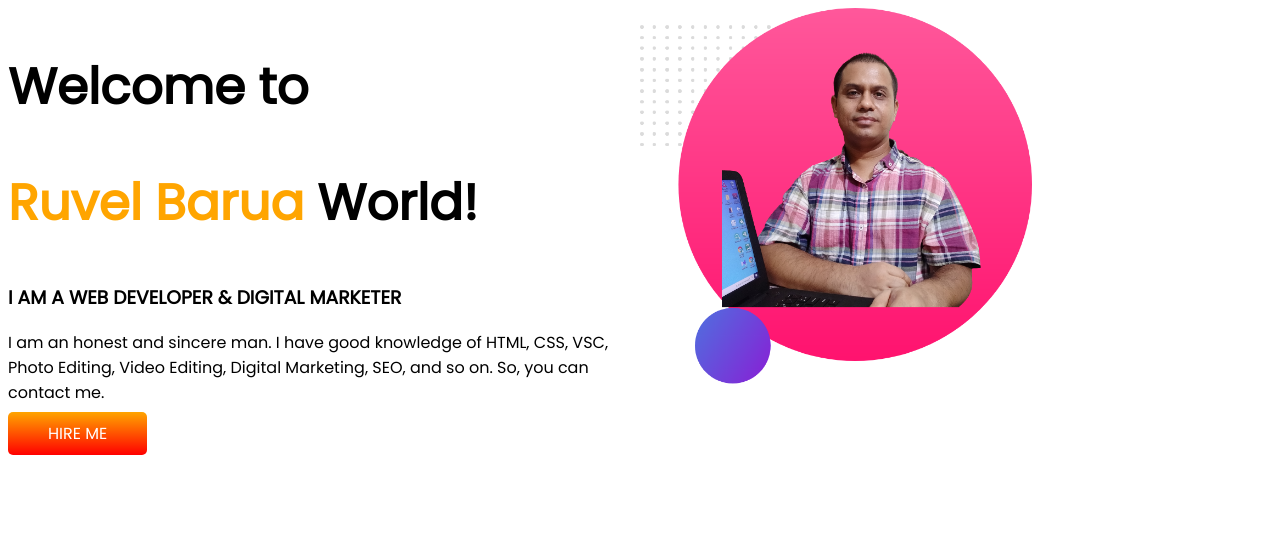
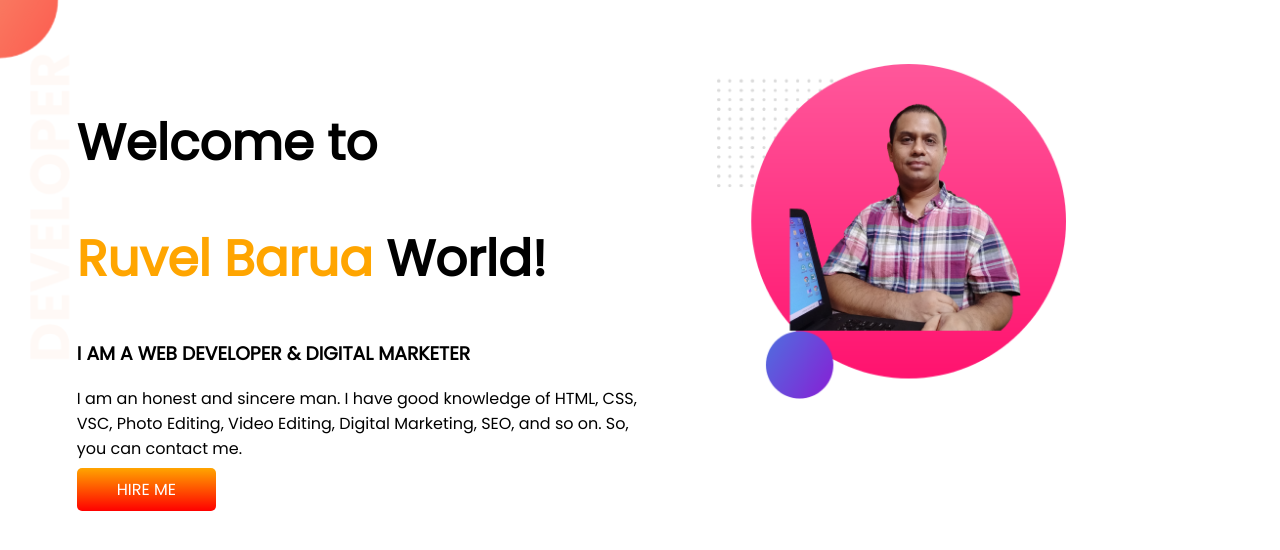
Before and after one commit to ruvelbarua/developer-porfolio, a plain HTML site: page index.html in a window 1280 px wide. Drawn offline with Linux system fonts and the light colour scheme.

Commit message:
page update

```diff
--- a/index.html
+++ b/index.html
@@ -13,7 +13,7 @@
 </head>
 
 <body>
-    <section>
+    <section class="top-banner">
         <div class="half-width">
             <h1>Welcome to</h1>
             <h1><span class="orange-color">Ruvel Barua</span> World!</h1>
--- a/style.css
+++ b/style.css
@@ -1,5 +1,6 @@
 body{
     font-family: 'Poppins', sans-serif;
+    margin: 0;
 }
 h1{
     font-size: 50px;
@@ -12,6 +13,8 @@ section{
 }
 .half-width{
     width:50%;
+    padding-left: 6%;
+    padding-top: 5%;
 }
 .half-width img{
     width: 62%;
@@ -24,3 +27,7 @@ section{
     font-weight: 800px;
     border-radius: 5px;
 }
+.top-banner{
+    background-image: url(images/top-banner.png);
+    background-repeat: no-repeat;
+}
```
